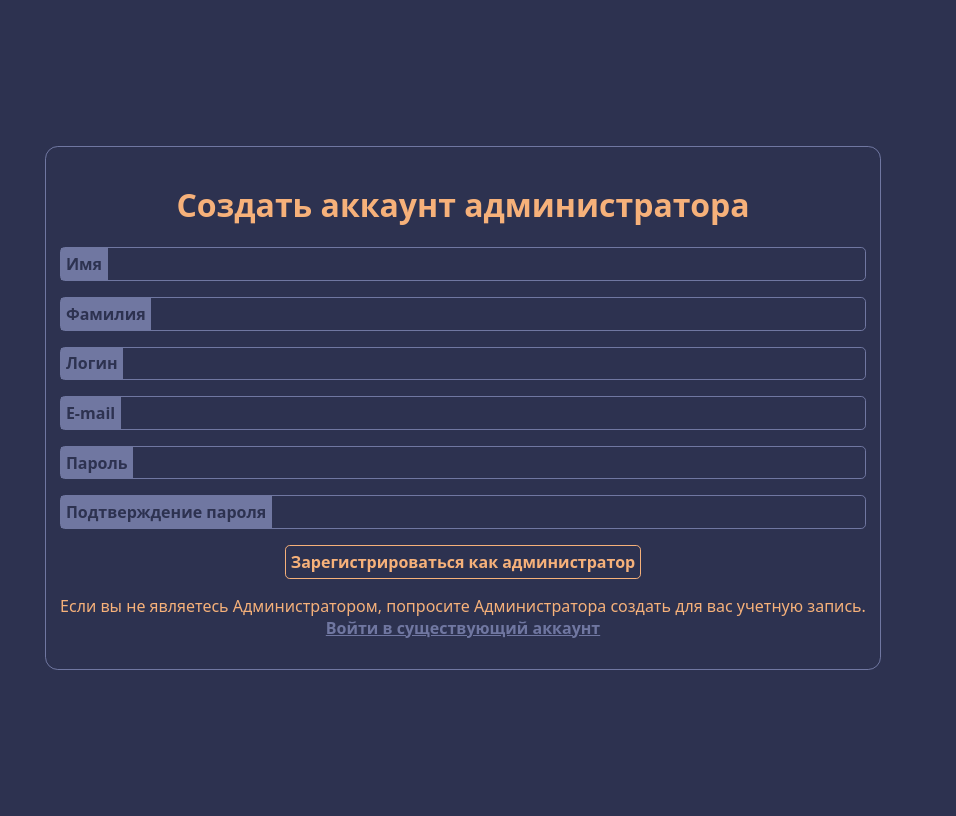
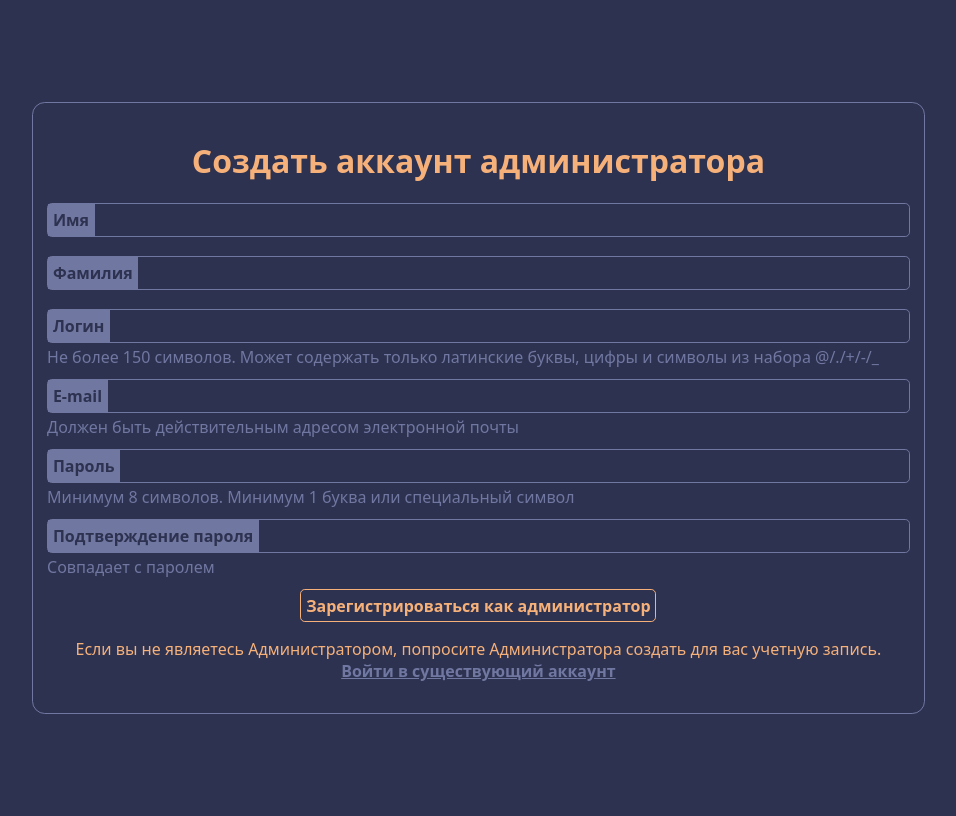
Before and after one commit to Vinermy/dbot_manager, a Django app: page /auth/signup in a window 1280 px wide. Shown: the whole page, without its empty margins (177-1133 px from the left). Run offline with Django 5.2, Linux system fonts and the light colour scheme; parts of the project's set-up code (start-up, migrations or seed data) failed here and were passed over.

Commit message:
Help message is now displayed when password does not meet the required criteria

```diff
--- a/dbot_app/forms.py
+++ b/dbot_app/forms.py
@@ -13,13 +13,13 @@ class SignupForm(UserCreationForm):
         label='Пароль',
         strip=False,
         widget=forms.PasswordInput(attrs={'autocomplete': 'new-password'}),
-        help_text='',
+        help_text='Минимум 8 символов. Минимум 1 буква или специальный символ',
     )
     password2 = forms.CharField(
         label='Подтверждение пароля',
         widget=forms.PasswordInput(attrs={'autocomplete': 'new-password'}),
         strip=False,
-        help_text='',
+        help_text='Совпадает с паролем',
     )
     class Meta:
         model = models.Profile
@@ -30,6 +30,13 @@ class SignupForm(UserCreationForm):
             'username': 'Логин',
             'email': 'E-mail',
         }
+        help_texts = {
+            'first_name': '',
+            'last_name': '',
+            'username': 'Не более 150 символов. Может содержать только латинские буквы, цифры и символы из набора @/./+/-/_',
+            'email': 'Должен быть действительным адресом электронной почты',
+        }
+
 
 class SigninForm(forms.Form):
     username = forms.CharField(label='Логин')
--- a/dbot_app/views.py
+++ b/dbot_app/views.py
@@ -34,6 +34,10 @@ def signup(request):
             user.save()
             login(request, user, backend='axes.backends.AxesBackend')
             return redirect('home')
+        else:
+            print(form.data)
+            print(form.error_messages)
+            print([(field.name, field.errors, '\n') for field in form])
     else:
         form = forms.SignupForm()
     return render(request, 'auth/signup.html', {'form': form})
--- a/static/css/styles.css
+++ b/static/css/styles.css
@@ -49,8 +49,10 @@ hr {
     margin: 1rem -0.9rem;
 }
 
-p {
-
+.form-help {
+    margin-top: -.8rem;
+    margin-bottom: .7rem;
+    min-height: .3rem;
 }
 
 .accent > a {
--- a/templates/auth/signup.html
+++ b/templates/auth/signup.html
@@ -3,7 +3,19 @@
 {% block content %}
     <div class="centered-v">
         <div class="centered-h">
-            <div class="plain-card">
+            <div>
+                {% if form.password2.errors %}
+                    <div class="accented-card" style="margin-bottom: 1rem; width: 100%">
+                        <h3>Пароль не соответствует требованиям</h3>
+                        <ul>
+                            <li>Пароль не должен совпадать с остальной информацией</li>
+                            <li>Пароль должен содержать не менее 8 символов</li>
+                            <li>Пароль не может состоять только из цифр</li>
+                            <li>Пароль не должен быть часто используемым</li>
+                        </ul>
+                    </div>
+                {% endif %}
+                <div class="plain-card"  style="width: 100%">
                     <h1>Создать аккаунт администратора</h1>
                     <form method="post">
                         {% csrf_token %}
@@ -12,7 +24,10 @@
                                 <label for="{{ field.id_for_label }}" class="form-label">
                                     {{ field.label }}
                                 </label>
-                            <input type="{{ field.widget_type }}" id="{{ field.id_for_label }}" name="{{ field.name }}" class="form-input">
+                                <input type="{{ field.widget_type }}" id="{{ field.id_for_label }}" name="{{ field.name }}" class="form-input" required>
+                            </div>
+                            <div class="form-help">
+                                {{ field.help_text }}
                             </div>
                         {% endfor %}
                         <div class="centered-h">
@@ -26,4 +41,5 @@
                 </div>
             </div>
         </div>
+    </div>
 {% endblock content %}
```
Lines whose indentation alone changed are shown as unchanged.
